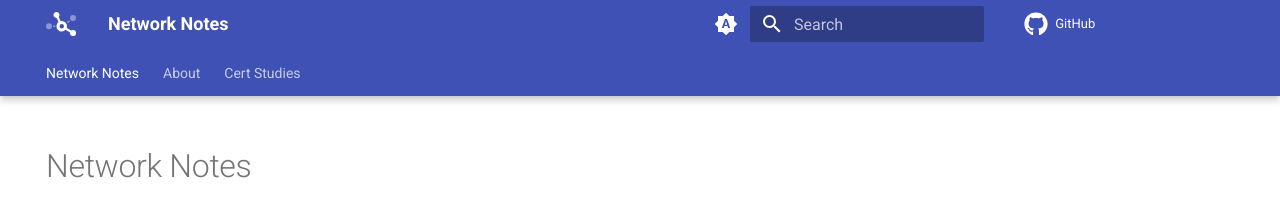
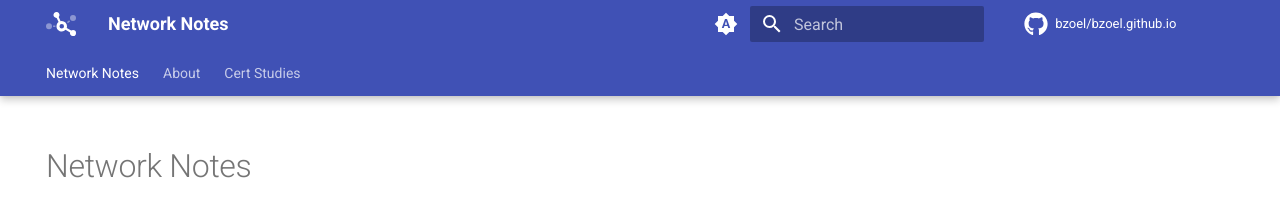
Before and after one commit to bzoel/bzoel.github.io, an MkDocs documentation site: the page built from docs/index.md, in a window 1280 px wide. Shown: the top 208 px of the page. Built offline with MkDocs 1.6.1 and Material for MkDocs 9.7.7, drawn with Linux system fonts in a browser that asks for light colours; plug-ins that fetch from the network failed and are left out; comment, search, counter and statistics services are not loaded; part of the change alters nothing that is shown.

```diff
--- a/mkdocs.yml
+++ b/mkdocs.yml
@@ -1,5 +1,8 @@
 site_name: Network Notes
 site_url: https://bzoel.io
+site_author: Billy Zoellers
+site_description: Reflections of an IT Infrastructure Consultant learning about automation, security, and routing/switching
+repo_name: bzoel/bzoel.github.io
 repo_url: https://github.com/bzoel/bzoel.github.io
 edit_uri: blob/main/docs/
 extra_css:
```
